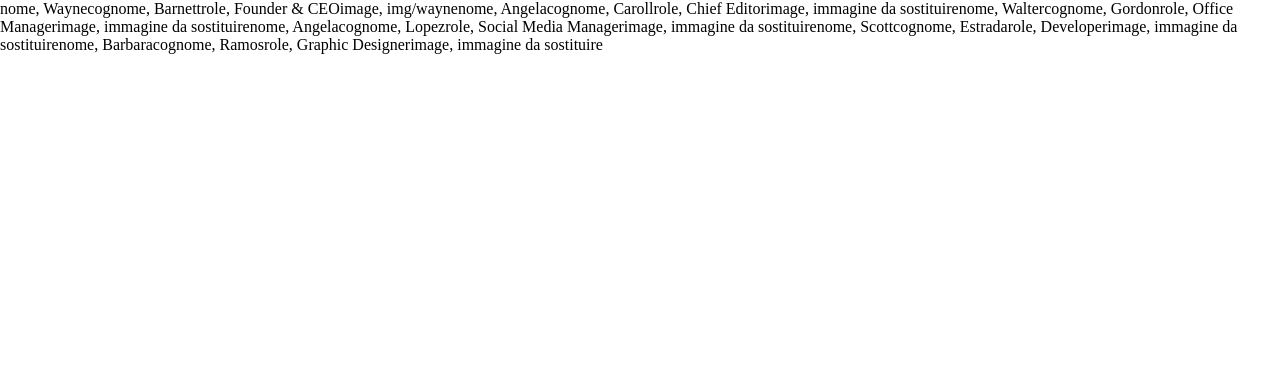
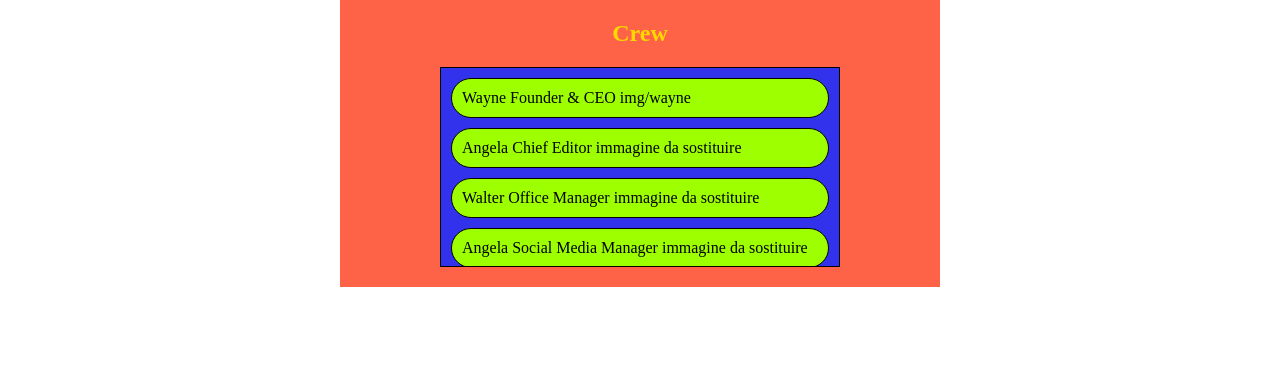
Before and after one commit to VolxDarkTV/js-our-team, a plain HTML site: page index.html in a window 1280 px wide. Drawn offline with Linux system fonts and the light colour scheme.

Commit message:
table crew

```diff
--- a/css/style.css
+++ b/css/style.css
@@ -3,8 +3,33 @@
     padding: 0;
     box-sizing: border-box;
 }
-.box{
-    width: 100px;
-    height: 100px;
+.container{
+    margin: 0 auto;
+    width: 600px;
+    display: flex;
+    flex-direction: column;
+    align-items: center;
+    background-color: tomato;
+    padding: 20px 0px;
+    gap: 20px;
+}
+#title{
+    color: rgb(255, 217, 0);
+}
+#info{
+    display: flex;
+    flex-direction: column;
+    gap: 10px;
+    min-width: 400px;
+    height: 200px;
     border: solid black 1px;
+    padding: 10px;
+    overflow: auto;
+    background-color: rgb(50, 50, 237);
 }
+.stringhe{
+    border: solid black 1px;
+    border-radius: 20px;
+    padding: 10px;
+    background-color: rgb(157, 255, 0);
+}
--- a/index.html
+++ b/index.html
@@ -9,10 +9,14 @@
     <title>Our Team</title>
 </head>
 <body>
-    <!-- Stampo INFO TEAM -->
-    <div id="info">
+    <section class="container">
+        <h1 id="title">Crew</h1>
+        <!-- Stampo INFO TEAM -->
+        <div id="info">
 
-    </div>
+        </div>
+    </section>
+
 
     <script src="js/index.js"></script>
 </body>
--- a/js/index.js
+++ b/js/index.js
@@ -50,22 +50,22 @@ const ourTeam = [
     },
 ]
 
-for (i = 0; i < ourTeam.length; i++){
-    let objIesimo = ourTeam[i];
-    // console.log(objIesimo);
-    for(let key in objIesimo){
-        console.log(key, objIesimo[key]);
-        let contenitore = document.getElementById('info');
-        contenitore.append(`${key}, ${objIesimo[key]}`)
-    }
-}
+// for (i = 0; i < ourTeam.length; i++){
+//     let objIesimo = ourTeam[i];
+//     // console.log(objIesimo);
+//     for(let key in objIesimo){
+//         console.log(key, objIesimo[key]);
+//         let contenitore = document.getElementById('info');
+//         contenitore.append(`${' ' + key}: ${objIesimo[key]}`)
+//     }
+// }
 
 // Per ogni oggetto dell'array deve creare un div
 
 
-for(i = 0; i < ourTeam.length; i++){
-    let crea = createBox('div', 'box', [i]);
-
+const infoCont = document.getElementById('info');
+for (let i = 0; i < ourTeam.length; i++){
+    infoCont.innerHTML += `<div class="stringhe">${ourTeam[i].nome} ${ourTeam[i].role} ${ourTeam[i].image}</div>`;
 }
 
 
@@ -74,16 +74,19 @@ for(i = 0; i < ourTeam.length; i++){
 
 
 
+// let crea = createBox('div', 'box', [i]);
+// for(i = 0; i < ourTeam.length; i++){
 
+// }
 
-// FUNCTIONS
-function createBox(tipoElemento, classe, insertData){
-    // Creo un elemento div
-    const mioElemnt = document.createElement(tipoElemento);
-    mioElemnt.classList.add(classe);
-    // Aggiungo un parametro alla funzione per aggiungere gli elementi
-    const addData = document.createTextNode(insertData);
-    mioElemnt.appendChild(addData);
+// // FUNCTIONS
+// function createBox(tipoElemento, classe, insertData){
+//     // Creo un elemento div
+//     const mioElemnt = document.createElement(tipoElemento);
+//     mioElemnt.classList.add(classe);
+//     // Aggiungo un parametro alla funzione per aggiungere gli elementi
+//     const addData = document.createTextNode(insertData);
+//     mioElemnt.appendChild(addData);
 
-    return mioElemnt;
-}
+//     return mioElemnt;
+// }
```
